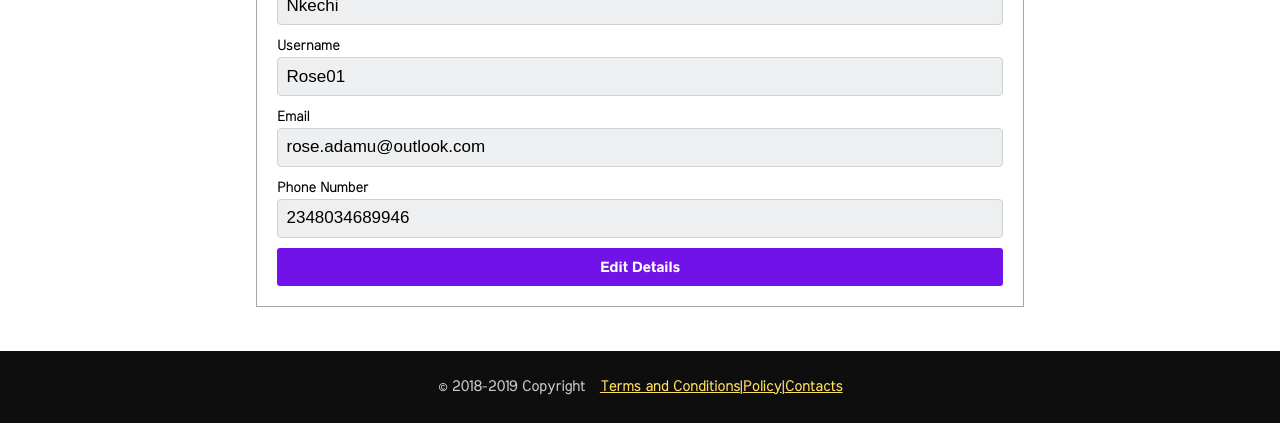
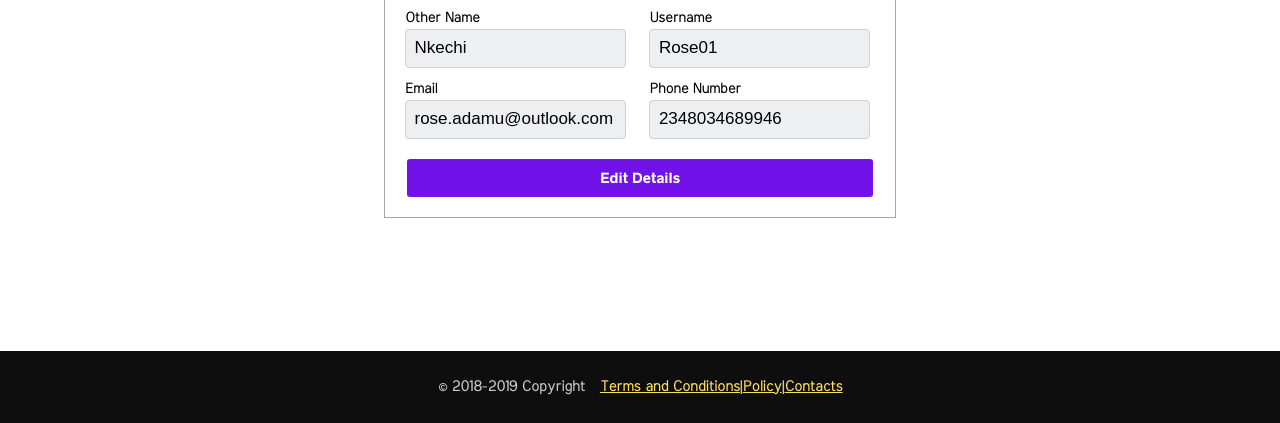
Before and after one commit to dayoaj/questioner, a plain HTML site: page UI/editprofile.html in a window 1280 px wide. Shown: the part 377-800 px from the top of the page. Drawn offline with Linux system fonts and the light colour scheme.

Commit message:
Add feedback

```diff
--- a/UI/editprofile.html
+++ b/UI/editprofile.html
@@ -45,9 +45,10 @@
           </nav>
         </div>
       </header>
-      <main>
+      <main class="center">
         <div class="card signup-wrap">
           <div class="top"><h1>Edit profile</h1></div>
+          <div class="profile-form-content-wrap">
             <div class="input-set">
               <label for="first-name">First Name</label>
               <input
@@ -130,8 +131,7 @@
                 value="2348034689946 "
               />
             </div>
-
-          <div class="input-set">
+          </div>
           <input
             id="signup-btn"
             tabindex="0"
@@ -139,7 +139,6 @@
             class="btn btn-secondary"
             value="Edit Details"
           />
-          </div>
         </div>
       </main>
 
--- a/UI/forms.css
+++ b/UI/forms.css
@@ -1,15 +1,13 @@
-/* .top {
-
+.center{
+  justify-content: center;
 }
-
-.base {
-
-} */
 
 .signup-wrap {
   margin: 2rem auto;
   padding: 1rem 2rem;
-  width: 60%;
+  width: 40%;
+  display: flex;
+  flex-direction: column;
 }
 
 .signin-wrap {
@@ -17,11 +15,27 @@
   padding: 1rem 2rem;
   width: 35%;
 }
+.signup-wrap .btn-secondary{
+  margin: 1rem .2rem;
+}
+
+.profile-form-content-wrap{
+  display: flex;
+  flex-wrap: wrap;
+}
 
 .input-set {
   display: flex;
   flex-direction: column;
   margin-bottom: 1rem;
+
+}
+.signup-wrap .input-set {
+  width: 47%;
+}
+
+.signup-wrap .input-set:nth-child(odd) {
+  margin-right: 5%;
 }
 
 textarea, input[type="text"], input[type="email"], input[type="password"], input[type="tel"] {
--- a/UI/meetup-details.css
+++ b/UI/meetup-details.css
@@ -5,7 +5,7 @@
   width: 58%;
   flex-direction: column;
   padding: 4rem;
-  background-color: #f6f6f6;
+  background-color: #f1f1f1;
 }
 
 h2.meetup-article-title {
--- a/UI/meetup-list.css
+++ b/UI/meetup-list.css
@@ -31,11 +31,13 @@
   display: flex;
   flex-direction: column;
   justify-content: space-around;
+  margin-right: 1.9rem;
 }
 
 .list-image {
   display: inline-block;
   padding: .25em;
+  margin: 1rem 1.3rem;
 }
 
 .list-image>img {
@@ -52,7 +54,7 @@
 }
 
 .list-text p {
-  padding: .2rem;
+  /*! padding: .2rem; */
   margin: .1rem;
   line-height: 1.5rem;
 }
```
Also changed, not shown: UI/signin.html (+1 -1 lines), UI/signup.html (+1 -1 lines), UI/static/down-arrow-active-old.svg (added), UI/static/down-arrow-active.svg, UI/static/down-arrow_inactive.svg, UI/static/down-arrow_inactive_old.svg (added), UI/static/up-arrow-active-old.svg (added), UI/static/up-arrow-active.svg, UI/static/up-arrow-inactive-old.svg (added), UI/static/up-arrow-inactive.svg. Lines whose indentation alone changed are shown as unchanged.
